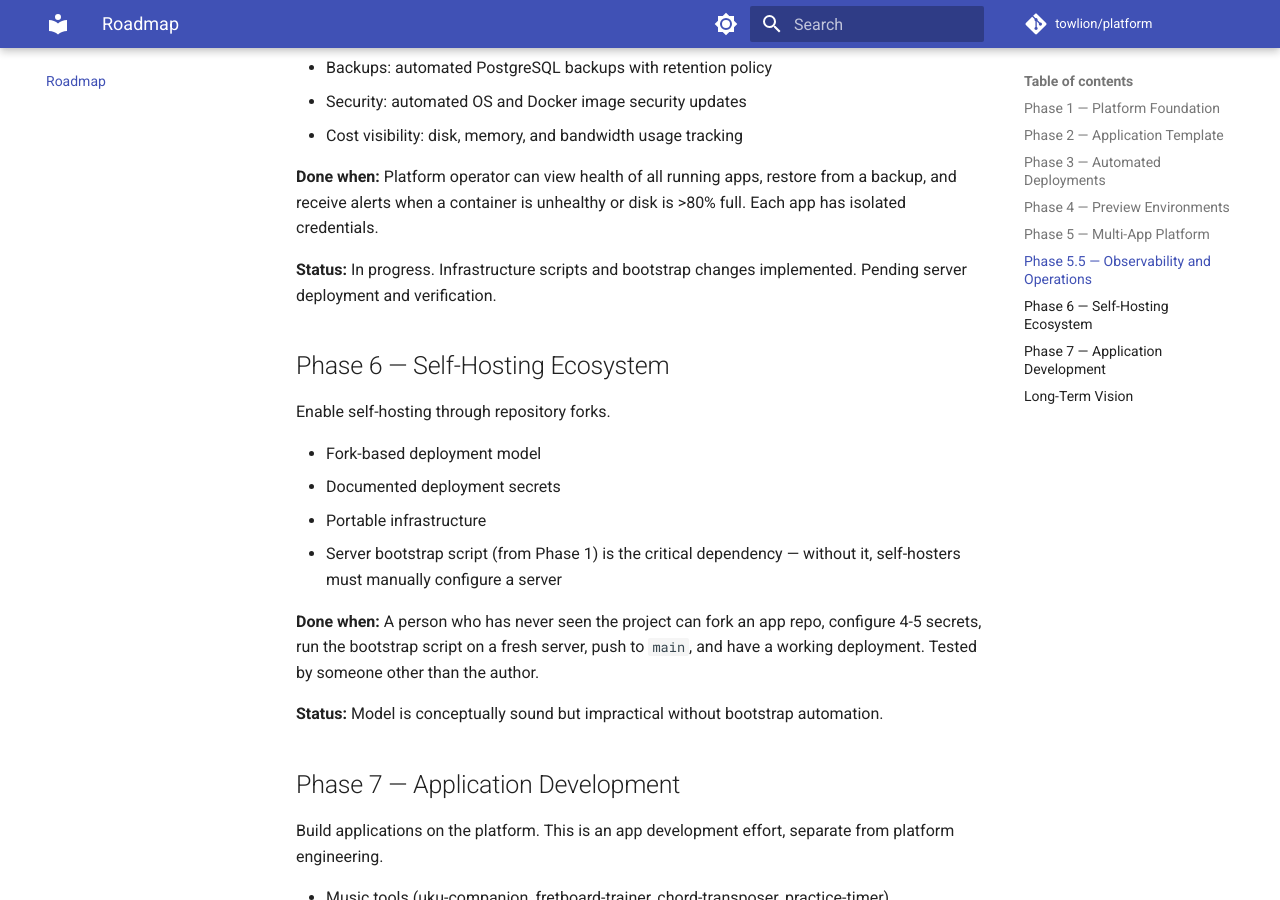
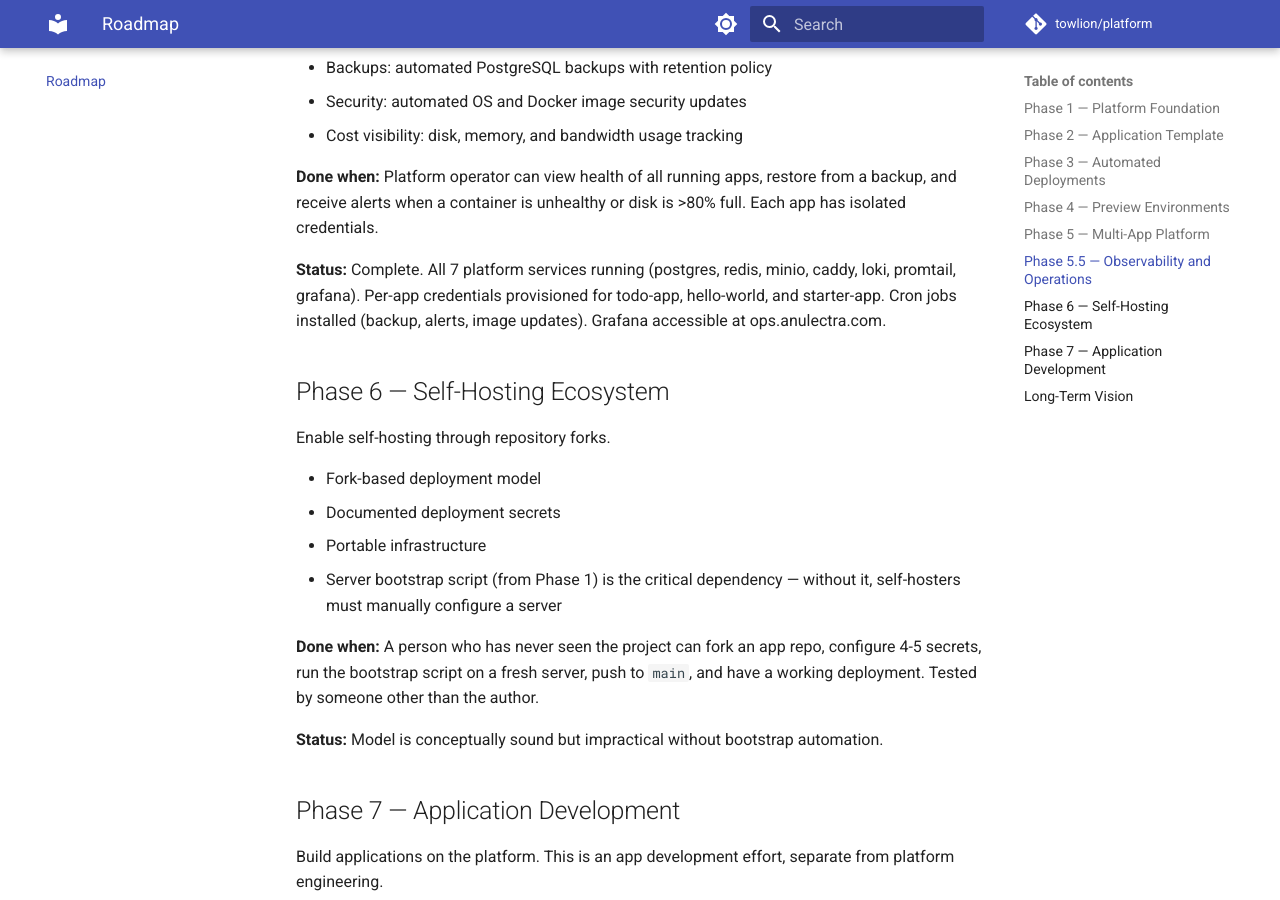
Before and after one commit to towlion/platform, an MkDocs documentation site: the page built from docs/roadmap.md, in a window 1280 px wide and 900 px high, scrolled down 2961 px. Built offline with MkDocs 1.6.1 and Material for MkDocs 9.7.7, drawn with Linux system fonts in a browser that asks for light colours; comment, search, counter and statistics services are not loaded.

Commit message:
fix: deploy Phase 5.5 observability to server
- Fix Loki config: add delete_request_store for retention in Loki 3.0
- Fix Grafana/Loki data dir permissions (UID 472/10001) in bootstrap
- Fix create-app-credentials.sh: use --entrypoint sh for minio/mc container
- Mark Phase 5.5 complete in roadmap

Co-Authored-By: Claude Opus 4.6 (1M context) <noreply@anthropic.com>

```diff
--- a/docs/roadmap.md
+++ b/docs/roadmap.md
@@ -80,7 +80,7 @@ Add the operational foundation required before opening the platform to self-host
 
 **Done when:** Platform operator can view health of all running apps, restore from a backup, and receive alerts when a container is unhealthy or disk is >80% full. Each app has isolated credentials.
 
-**Status:** In progress. Infrastructure scripts and bootstrap changes implemented. Pending server deployment and verification.
+**Status:** Complete. All 7 platform services running (postgres, redis, minio, caddy, loki, promtail, grafana). Per-app credentials provisioned for todo-app, hello-world, and starter-app. Cron jobs installed (backup, alerts, image updates). Grafana accessible at ops.anulectra.com.
 
 ## Phase 6 — Self-Hosting Ecosystem
 
```
Also changed, not shown: 2 other files.
